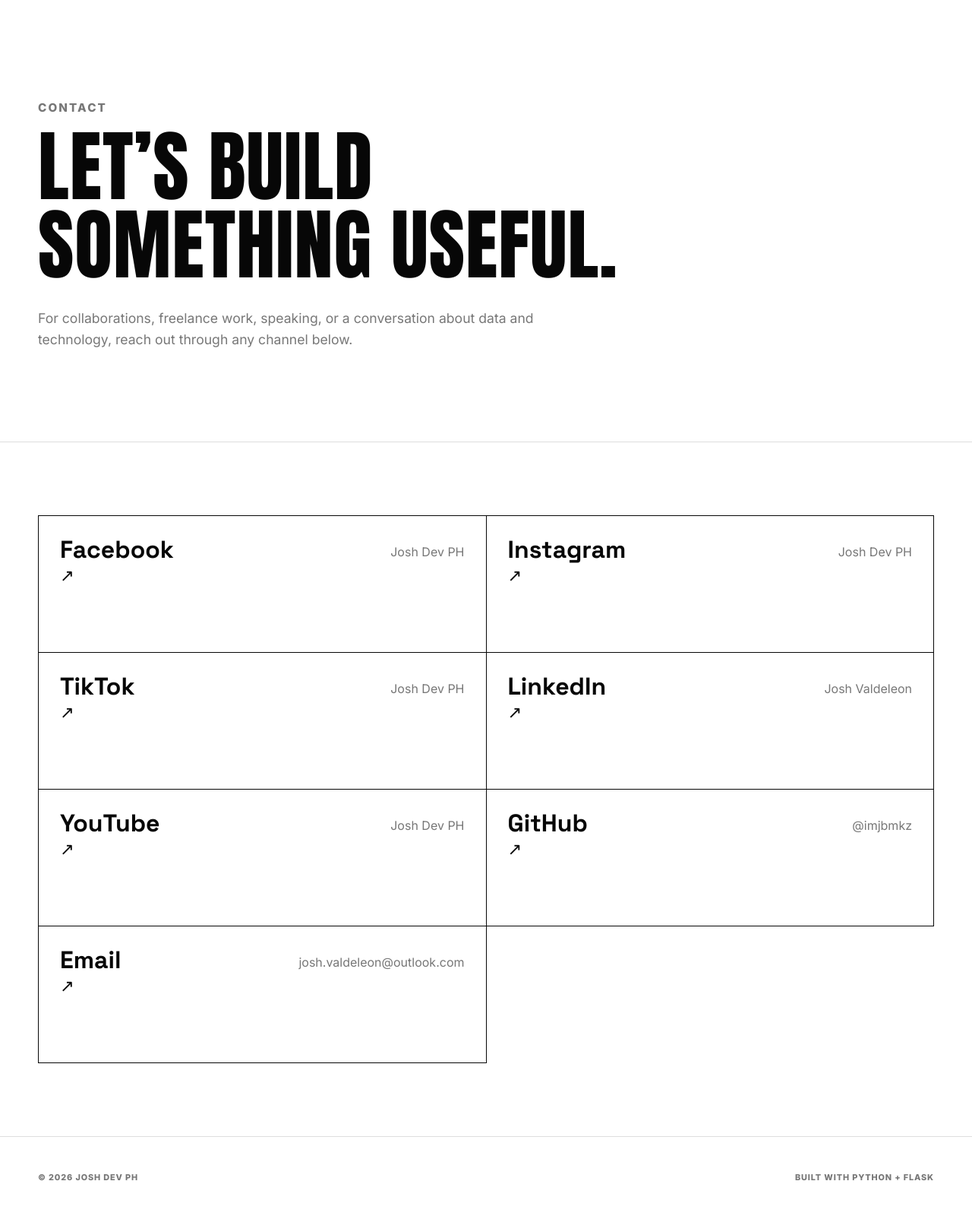
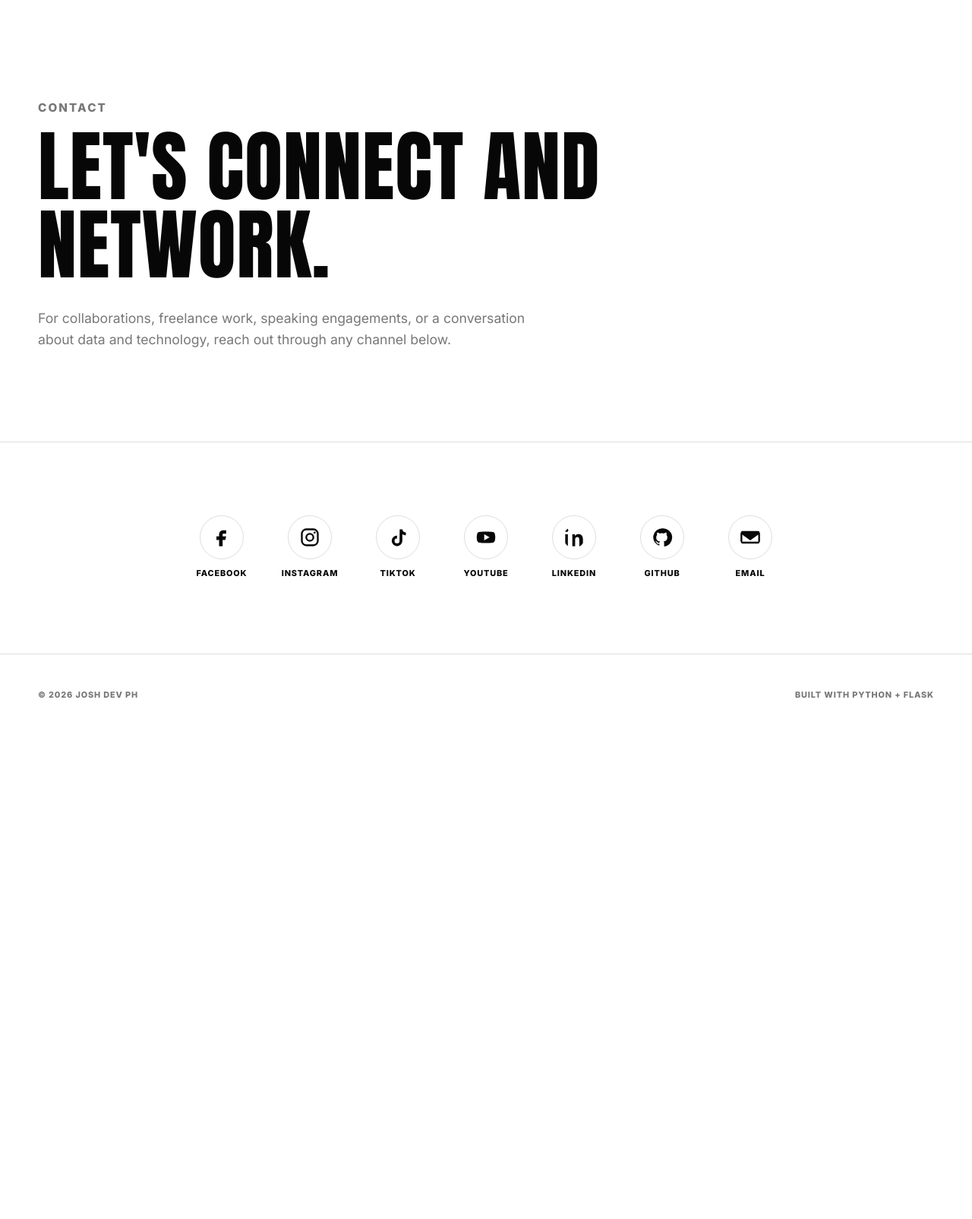
Before and after one commit to imjbmkz/joshdevph, a Flask app: page /contact in a window 1280 px wide. Shown: the part 85-1689 px from the top of the page at 76% size. After the commit the page ends 1003 px from the top, so only its background shows below. Run offline with Flask 3, Linux system fonts and the light colour scheme.

Commit message:
Adjustments on socials

```diff
--- a/data/site_data.json
+++ b/data/site_data.json
@@ -108,14 +108,14 @@
       "url": "https://www.tiktok.com/@joshdevph"
     },
     {
+      "name": "YouTube",
+      "handle": "Josh Dev PH",
+      "url": "https://youtube.com/@joshdevph"
+    },
+    {
       "name": "LinkedIn",
       "handle": "Josh Valdeleon",
       "url": "https://linkedin.com/in/joshdevph"
-    },
-    {
-      "name": "YouTube",
-      "handle": "Josh Dev PH",
-      "url": "https://youtube.com/@joshdevph"
     },
     {
       "name": "GitHub",
--- a/static/css/main.css
+++ b/static/css/main.css
@@ -159,9 +159,20 @@ button{font:inherit}
 .prose{font-size:1.15rem}.prose p{margin-top:0;margin-bottom:22px;color:var(--body-copy)}.prose .btn{margin-top:20px}
 .skill-grid{display:grid;grid-template-columns:repeat(4,1fr);border-top:1px solid var(--black);border-left:1px solid var(--black)}
 .skill-grid span{padding:34px 22px;border-right:1px solid var(--black);border-bottom:1px solid var(--black);font-size:.76rem;font-weight:800;letter-spacing:.08em}
-.social-grid{display:grid;grid-template-columns:1fr 1fr;border-top:1px solid var(--black);border-left:1px solid var(--black)}
-.social-card{min-height:180px;padding:28px;display:grid;grid-template-columns:1fr auto;grid-template-rows:auto 1fr;text-decoration:none;border-right:1px solid var(--black);border-bottom:1px solid var(--black)}
-.social-name{font:700 2rem/1 'Space Grotesk'}.social-handle{align-self:end;color:var(--muted)}.social-arrow{font-size:1.4rem}.social-card:hover{background:var(--black);color:var(--white)}.social-card:hover .social-handle{color:#bbb}
+.social-grid{display:flex;align-items:flex-start;justify-content:center;gap:24px;flex-wrap:wrap}
+.social-card{width:92px;display:flex;flex-direction:column;align-items:center;gap:10px;color:var(--page-text);text-align:center;text-decoration:none}
+.social-icon{width:58px;height:58px;padding:14px;border:1px solid var(--border);border-radius:50%;fill:currentColor;transition:color .2s,background .2s,border-color .2s,transform .2s}
+.social-label{font-size:.68rem;font-weight:800;letter-spacing:.08em;text-transform:uppercase}
+.social-card:hover .social-icon{color:#fff;transform:translateY(-3px)}
+.social-card.social-facebook:hover .social-icon{background-color:#1877f2;border-color:#1877f2;box-shadow:0 8px 24px rgba(24,119,242,.35)}
+.social-card.social-instagram:hover .social-icon{background:linear-gradient(135deg,#833ab4,#c13584 42%,#fd1d1d 70%,#fcb045);border-color:#c13584;box-shadow:0 8px 24px rgba(193,53,132,.35)}
+.social-card.social-tiktok:hover .social-icon{background-color:#000;border-color:#000;box-shadow:4px 3px 0 #fe2c55,-4px -3px 0 #25f4ee}
+.social-card.social-linkedin:hover .social-icon{background-color:#0a66c2;border-color:#0a66c2;box-shadow:0 8px 24px rgba(10,102,194,.35)}
+.social-card.social-youtube:hover .social-icon{background-color:#f00;border-color:#f00;box-shadow:0 8px 24px rgba(255,0,0,.3)}
+.social-card.social-github:hover .social-icon{background-color:#181717;border-color:#181717;box-shadow:0 8px 24px rgba(24,23,23,.3)}
+.social-card.social-email:hover .social-icon{background-color:#ea4335;border-color:#ea4335;box-shadow:0 8px 24px rgba(234,67,53,.3)}
+:root[data-theme="dark"] .social-tiktok:hover .social-icon{border-color:#25f4ee;box-shadow:4px 3px 0 #fe2c55,-4px -3px 0 #25f4ee}
+:root[data-theme="dark"] .social-github:hover .social-icon{border-color:#6e7681;box-shadow:0 8px 24px rgba(255,255,255,.12)}
 .site-footer{border-top:1px solid var(--line);padding:34px 0}.footer-wrap{display:flex;justify-content:space-between;gap:30px;font-size:.68rem;font-weight:800;letter-spacing:.08em;color:var(--muted)}
 
 @media(max-width:900px){
--- a/templates/base.html
+++ b/templates/base.html
@@ -16,7 +16,7 @@
   <link rel="preconnect" href="https://fonts.googleapis.com">
   <link rel="preconnect" href="https://fonts.gstatic.com" crossorigin>
   <link href="https://fonts.googleapis.com/css2?family=Anton&family=Inter:wght@400;500;600;700;800&family=Space+Grotesk:wght@500;600;700&display=swap" rel="stylesheet">
-  <link rel="stylesheet" href="{{ url_for('static', filename='css/main.css') }}">
+  <link rel="stylesheet" href="{{ url_for('static', filename='css/main.css', v='20260812-social-brands') }}">
 </head>
 <body>
   {% include 'components/navbar.html' %}
--- a/templates/components/macros.html
+++ b/templates/components/macros.html
@@ -24,9 +24,17 @@
 {%- endmacro %}
 
 {% macro social_card(item) -%}
-<a class="social-card" href="{{ item.url }}" target="_blank" rel="noopener noreferrer">
-  <span class="social-name">{{ item.name }}</span>
-  <span class="social-handle">{{ item.handle }}</span>
-  <span class="social-arrow" aria-hidden="true">↗</span>
+<a class="social-card social-{{ item.name | lower | replace(' ', '-') }}" href="{{ item.url }}" target="_blank" rel="noopener noreferrer" aria-label="{{ item.name }}: {{ item.handle }}" title="{{ item.name }} — {{ item.handle }}">
+  <svg class="social-icon" viewBox="0 0 24 24" aria-hidden="true">
+    {% if item.name | lower == 'facebook' %}<path d="M14 8h3V4h-3c-3.3 0-5 2-5 5v2H6v4h3v7h4v-7h3l1-4h-4V9c0-.7.3-1 1-1Z"/>
+    {% elif item.name | lower == 'instagram' %}<rect x="3" y="3" width="18" height="18" rx="5" fill="none" stroke="currentColor" stroke-width="2"/><circle cx="12" cy="12" r="4" fill="none" stroke="currentColor" stroke-width="2"/><circle cx="17.4" cy="6.7" r="1.2"/>
+    {% elif item.name | lower == 'tiktok' %}<path d="M14 3h3c.3 2 1.6 3.4 4 3.7v3c-1.6 0-3-.5-4-1.3V16a6 6 0 1 1-6-6v3.2a2.8 2.8 0 1 0 2.8 2.8L14 3Z"/>
+    {% elif item.name | lower == 'linkedin' %}<path d="M5 8.5H2V22h3V8.5ZM3.5 2A2 2 0 1 0 3.5 6a2 2 0 0 0 0-4ZM22 14.2c0-4-2.1-5.9-5-5.9-2.3 0-3.4 1.3-4 2.2v-2H10V22h3.2v-6.7c0-1.8.3-3.5 2.5-3.5 2.1 0 2.2 2 2.2 3.6V22H22v-7.8Z"/>
+    {% elif item.name | lower == 'youtube' %}<path d="M22 8.1a2.8 2.8 0 0 0-2-2C18.2 5.6 12 5.6 12 5.6s-6.2 0-8 .5a2.8 2.8 0 0 0-2 2A29 29 0 0 0 1.5 12 29 29 0 0 0 2 15.9a2.8 2.8 0 0 0 2 2c1.8.5 8 .5 8 .5s6.2 0 8-.5a2.8 2.8 0 0 0 2-2 29 29 0 0 0 .5-3.9 29 29 0 0 0-.5-3.9ZM10 15.5v-7l6 3.5-6 3.5Z"/>
+    {% elif item.name | lower == 'github' %}<path d="M12 2a10 10 0 0 0-3.2 19.5v-2.2c-2.6.6-3.2-1.1-3.2-1.1-.4-1.1-1.1-1.4-1.1-1.4-.9-.6.1-.6.1-.6 1 0 1.5 1 1.5 1 .9 1.5 2.3 1.1 2.8.8.1-.7.4-1.1.7-1.4-2.1-.2-4.3-1-4.3-4.7 0-1 .4-1.9 1-2.6-.1-.3-.4-1.2.1-2.6 0 0 .8-.3 2.7 1a9.4 9.4 0 0 1 4.9 0c1.9-1.3 2.7-1 2.7-1 .5 1.4.2 2.3.1 2.6.7.7 1 1.6 1 2.6 0 3.7-2.2 4.5-4.3 4.7.4.3.7.9.7 1.8v3.9A10 10 0 0 0 12 2Z"/>
+    {% elif item.name | lower == 'email' %}<path d="M3 5h18a2 2 0 0 1 2 2v10a2 2 0 0 1-2 2H3a2 2 0 0 1-2-2V7a2 2 0 0 1 2-2Zm9 8L3.8 7h16.4L12 13Zm0 2.5L3 9v8h18V9l-9 6.5Z"/>
+    {% else %}<circle cx="12" cy="12" r="9" fill="none" stroke="currentColor" stroke-width="2"/><path d="m9 15 6-6m-5 0h5v5" fill="none" stroke="currentColor" stroke-width="2"/>{% endif %}
+  </svg>
+  <span class="social-label">{{ item.name }}</span>
 </a>
 {%- endmacro %}
--- a/templates/contact.html
+++ b/templates/contact.html
@@ -2,6 +2,15 @@
 {% from 'components/macros.html' import social_card %}
 {% block title %}Contact me!{% endblock %}
 {% block content %}
-<section class="section page-hero"><div class="container"><p class="eyebrow">CONTACT</p><h1>LET’S BUILD<br>SOMETHING USEFUL.</h1><p class="page-intro">For collaborations, freelance work, speaking, or a conversation about data and technology, reach out through any channel below.</p></div></section>
-<section class="section border-top"><div class="container social-grid">{% for social in socials %}{{ social_card(social) }}{% endfor %}</div></section>
+<section class="section page-hero">
+    <div class="container">
+        <p class="eyebrow">CONTACT</p>
+        <h1>LET'S CONNECT AND NETWORK.</h1>
+        <p class="page-intro">For collaborations, freelance work, speaking engagements, or a conversation about data and technology,
+            reach out through any channel below.</p>
+    </div>
+</section>
+<section class="section border-top">
+    <div class="container social-grid">{% for social in socials %}{{ social_card(social) }}{% endfor %}</div>
+</section>
 {% endblock %}
--- a/templates/home.html
+++ b/templates/home.html
@@ -80,7 +80,7 @@
 <!-- <section class="section featured-section">
   <div class="container centered-heading compact">
     <p class="eyebrow accent-text">FEATURED PROJECTS</p>
-    <h2>SOME THINGS I’VE BUILT</h2>
+    <h2>SOME THINGS I'VE BUILT</h2>
   </div>
   <div class="container featured-grid">
     {% for project in projects %}{{ content_card(project) }}{% endfor %}
```
Also changed, not shown: templates/projects.html (+11 -2 lines).
